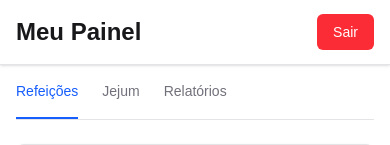
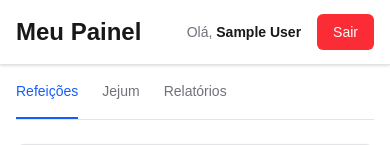
Before and after one commit to EmersonTarqui/calorias-jejum, a Next.js app: page /dashboard in a window 390 px wide. Shown: the top 145 px of the page. Built offline with nearby package versions, Linux system fonts and the light colour scheme; no server answers; the database is empty; sample sign-in values are in the browser's storage.

Commit message:
fix(layout): corrige visibilidade do nome do usuário em telas mobile
Signed-off-by: EMERSON TARQUI CUSI <emerson.tarqui@hotmail.com>

```diff
--- a/app/dashboard/layout.tsx
+++ b/app/dashboard/layout.tsx
@@ -54,7 +54,7 @@
           <h1 className="font-bold text-2xl text-zinc-900 dark:text-white">Meu Painel</h1>
 
           <div className="flex items-center gap-4">
-            <span className="text-sm text-zinc-500 dark:text-zinc-400 hidden sm:block">
+           <span className="text-sm text-zinc-500 dark:text-zinc-400">
               Olá, <span className="font-semibold text-zinc-900 dark:text-zinc-200">{usuario?.displayName || usuario?.email?.split('@')[0]}</span>
             </span>
 
```
